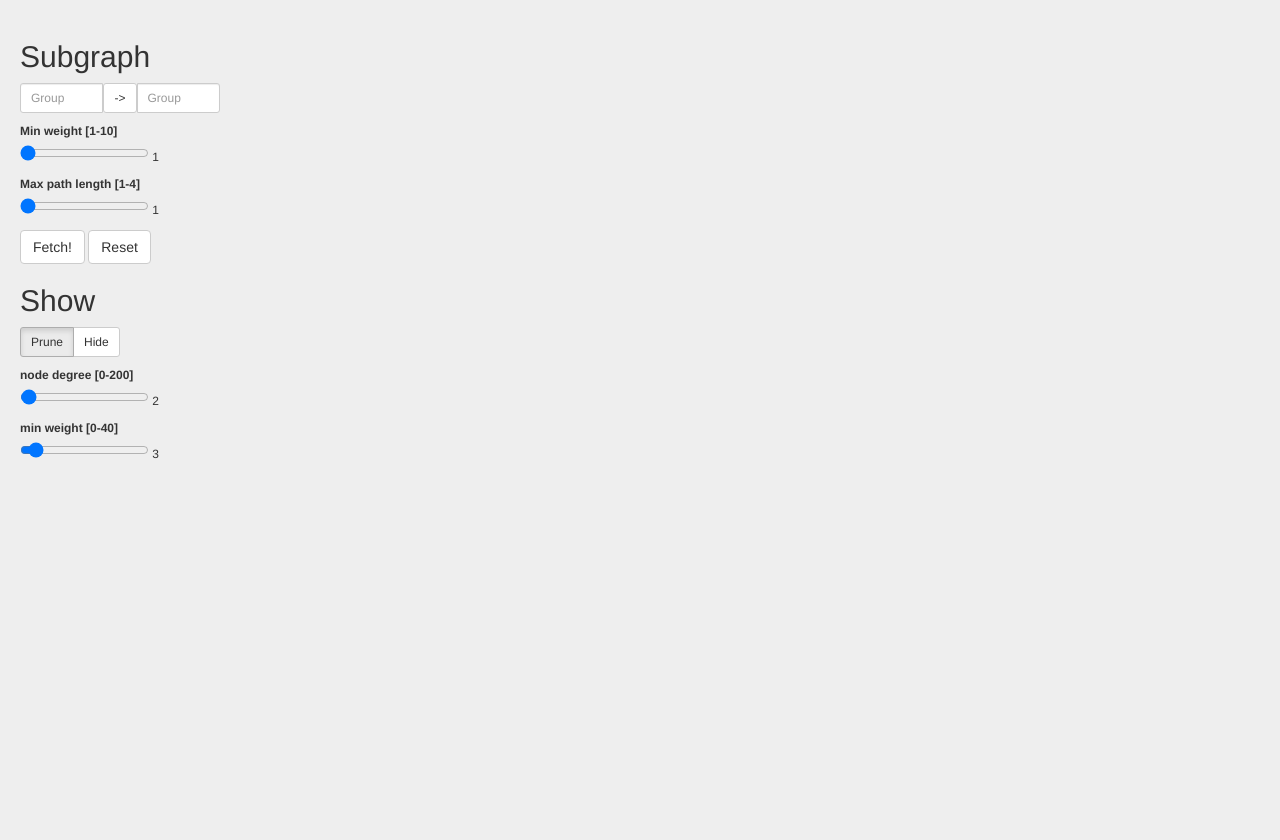
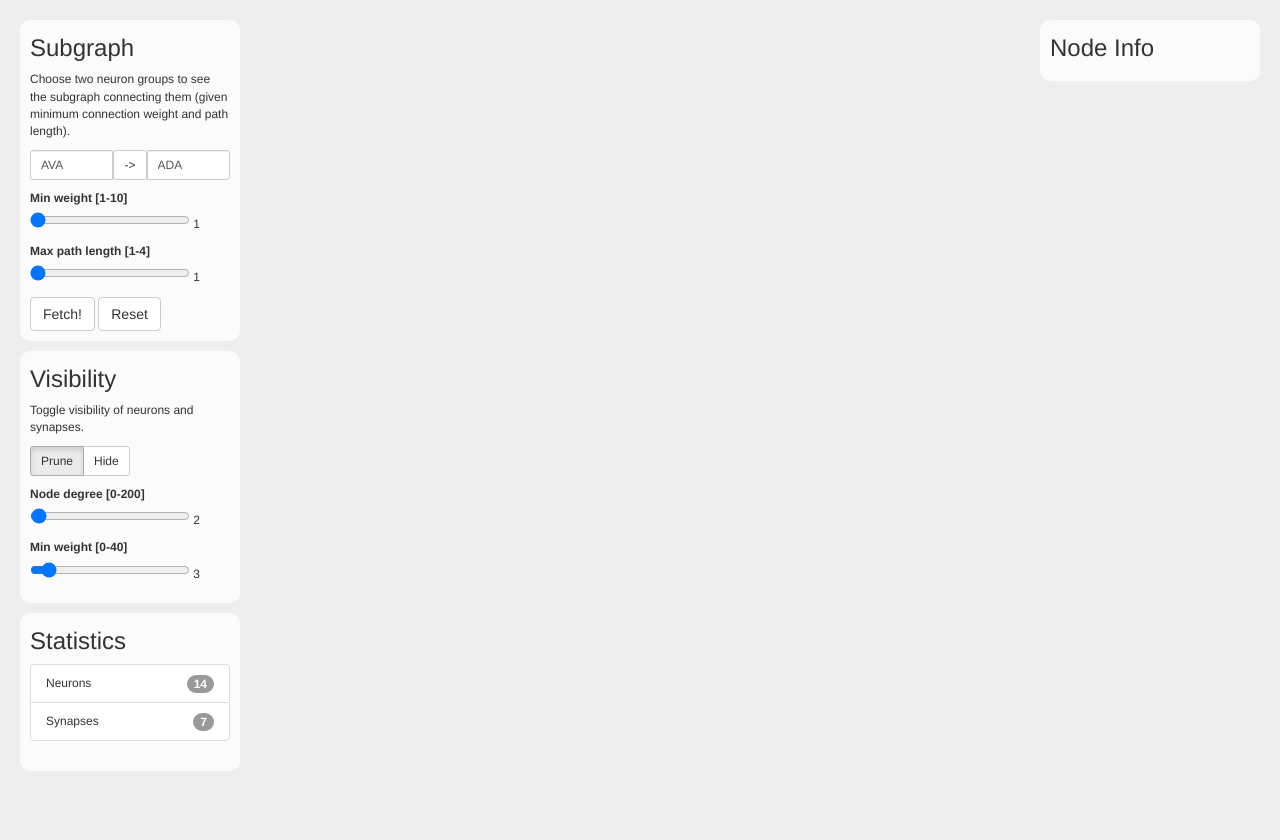
Before and after one commit to buhrmann/elegans, a Flask app: page / in a window 1280 px wide. After the commit the page ends 771 px from the top, so only its background shows below. Run offline with Flask 2, Linux system fonts and the light colour scheme; data that the repository does not hold is empty; some libraries are stand-ins or nearby versions.

Commit message:
More UI candy (individual panels).

```diff
--- a/static/css/d3.css
+++ b/static/css/d3.css
@@ -5,20 +5,44 @@ body {
 
 #graph {
   position: absolute;
-  top: 10%;
-  left: 5%;
-  width: 95%;
-  height: 95%;
+  top: 20px;
+  left: 15%;
+  width: 85%;
+  height: 100%;
   margin: 0 auto;
 }
 
 .uiwidget {
+  display:block;
+  width: 220px;
+  font-size: 12px;
+}
+
+#menu-widget {
   position:absolute;
-  display:block;
   top: 20px;
   left: 20px;
-  width: 200px;
-  font-size: 12px;
+}
+
+#node-widget {
+  position: fixed;
+  top: 20px;
+  right: 20px;
+}
+
+.uiwidget h3 {
+  margin-top: 5px;
+}
+
+input[type=range]{
+    width: 80%;
+}
+
+.formpanel {
+  background-color: rgba(255, 255, 255, 0.75);
+  padding: 10px;
+  margin-bottom: 10px;
+  border-radius: 10px;
 }
 
 .link
--- a/static/js/d3graph.js
+++ b/static/js/d3graph.js
@@ -1,6 +1,6 @@
 // Setup
 var width = 1000;
-var height = 800;
+var height = 1000;
 var data;
 var force;
 var nodeColorScale;
@@ -27,9 +27,11 @@ graph = function(id, d) {
 
     data = d;
     var n = data.neurons.length;
-    var s = width / 1;
+    n = Math.floor(Math.sqrt(n))
+    var s = width / (n+2);
     data.neurons.forEach(function(d, i) {
-        d.x = d.y = s/n * i;
+        d.x = (i / n) * s;
+        d.y = (i % n) * s;
         //d.fixed = true;
     });
 
@@ -67,12 +69,12 @@ graph = function(id, d) {
     node = nodeLayer.selectAll(".node");
     link = linkLayer.selectAll(".link");
 
-    svg.on("click", function() {
-        node.style("opacity", 1);
-        link.style("opacity", 1);
-        highlight = 0;
-        d3.event.stopPropagation();
-    })
+    // svg.on("click", function() {
+    //     node.style("opacity", 1);
+    //     link.style("opacity", 0.25);
+    //     highlight = 0;
+    //     d3.event.stopPropagation();
+    // });
 
     // Crossfilter
     nfilter.add(data['neurons']);
@@ -178,7 +180,7 @@ function filter(ndeg, wmin) {
             if (!edgeIds.has(d.id))
                 return "0";
             else
-                return "1";
+                return "0.25";
         });
     }
 
@@ -187,13 +189,8 @@ function filter(ndeg, wmin) {
         $("#search").autocomplete({source: optArray});
     });
 
-}
-
-
-function removePopovers() {
-  $('.popover').each(function() {
-    $(this).remove();
-  });
+    document.getElementById('stats-n').innerHTML = n.length;
+    document.getElementById('stats-s').innerHTML = e.length;
 }
 
 
@@ -206,6 +203,26 @@ function htmlForNode(d){
     return str;
 }
 
+function htmlTabForNode(d){
+    var str =
+    '<ul class="list-group">' +
+        '<li class="list-group-item"><span class="badge stats-item">' + d.group + '</span>Group</li>' +
+        '<li class="list-group-item"><span class="badge stats-item">' + d.type + '</span>Type</li>' +
+        '<li class="list-group-item"><span class="badge stats-item">' + d.AYGanglionDesignation + '</span>Ganglion</li>' +
+        '<li class="list-group-item"><span class="badge stats-item">' + d.inD + '</span>In Degree</li>' +
+        '<li class="list-group-item"><span class="badge stats-item">' + d.outD + '</span>Out Degree</li>' +
+        '<li class="list-group-item"><span class="badge stats-item">' + d.AYNbr + '</span>AYNbr</li>' +
+        '<li class="list-group-item"><a href="' + d.link +
+            '"><span class="glyphicon glyphicon-new-window pull-right"></span>In Worm Atlas </a></li>' +
+    '</ul>'
+    return str;
+}
+
+function removePopovers() {
+  $('.popover').each(function() {
+    $(this).remove();
+  });
+}
 
 function showPopover(d, dir) {
   $(this).popover({
@@ -219,13 +236,24 @@ function showPopover(d, dir) {
   $(this).popover('show');
 }
 
+function removeNodeInfo() {
+    document.getElementById("nodeinfo").innerHTML = "";
+    document.getElementById("node-heading").innerHTML = "Node Info";
+}
+
+function showNodeInfo(d) {
+    var minStr = "<a href='"+ "javascript:removeNodeInfo()" + "'><span class='glyphicon glyphicon-resize-small pull-right'></span></a>"
+    document.getElementById("nodeinfo").innerHTML = htmlTabForNode(d);
+    document.getElementById("node-heading").innerHTML = d.name + "<small>" + minStr + "</small>";
+}
+
 
 update = function(n, l) {
     nodes = n;
     links = l;
 
     var c = Math.min(-700 + wminVal * 100, -250);
-    var ld = Math.max(180 - wminVal * 10, 120);
+    var ld = Math.max(180 - wminVal * 10, 40);
     console.log(c, ld);
     force.nodes(nodes);
     force.links(links);
@@ -240,7 +268,8 @@ update = function(n, l) {
         .attr("class", "link")
         .classed("junction", function(d) { return (d.type == 'EJ' || d.type == 'NMJ')})
         .style("stroke-width", function(d) { return linkWeightScale(d.weight); })
-        .style("stroke", function(d) { return nodeColorScale(d.source.type); });
+        .style("stroke", function(d) { return nodeColorScale(d.source.type); })
+        .style("opacity", 0.25);
 
     link.exit().remove();
 
@@ -249,9 +278,9 @@ update = function(n, l) {
 
     var nodeEnter = node.enter().append("g")
         .attr("class", "node")
-        .call(force.drag)
+        .call(force.drag);
         //.on('click', connectedNodes);
-        .on('dblclick', function(d) { window.open(d.link, "_blank");});
+        //.on('dblclick', function(d) { window.open(d.link, "_blank");});
 
     nodeEnter.append("circle")
         .attr("r", function(d) { return nodeRadiusScale(d.D); })
@@ -264,12 +293,13 @@ update = function(n, l) {
         .text(function(d) { return d.name; });
 
     nodeEnter.on("mouseover", function(d) {
-        showPopover.call(this, d, 'auto top');
-        connectedNodes(d);
+        //showPopover.call(this, d, 'auto top');
+        showNodeInfo(d);
+        connectedNodes(d, this);
     })
 
     nodeEnter.on("mouseout", function(d) {
-        removePopovers();
+        //removePopovers();
         connectedNodes(null);
     })
 
@@ -320,13 +350,15 @@ collide = function(alpha) {
 }
 
 
-function connectedNodes(d) {
+function connectedNodes(d, elem) {
     if (d != null && (highlight == 0 || highlightedId != d.id)) {
         //Reduce the opacity of all but the neighbouring nodes
         highlightedId = d.id;
+        d3.select(elem).select("circle").style("stroke", "#000");
         node.style("opacity", function (o) {
             return neighboring(d, o) | neighboring(o, d) ? 1 : 0.1;
         });
+
         link.style("opacity", function (o) {
             return d.id==o.from | d.id==o.to ? 1 : 0.05;
         });
@@ -335,7 +367,8 @@ function connectedNodes(d) {
     } else {
         //Put them back to opacity=1
         node.style("opacity", 1);
-        link.style("opacity", 1);
+        node.select("circle").style("stroke", "#fff");
+        link.style("opacity", 0.25);
         highlight = 0;
     }
     d3.event.stopPropagation();
@@ -365,7 +398,6 @@ function subGraph() {
     var w = document.getElementById('subwslider').value;
     var l = document.getElementById('subpslider').value;
     var dir = $('#dirButton').text();
-    //dir = dir.slice(2, dir.length-2);
     $.getJSON($SCRIPT_ROOT + '/_subgraph', {
         group1: g1,
         group2: g2,
--- a/templates/graph.html
+++ b/templates/graph.html
@@ -4,21 +4,23 @@
 
   {% if data %}
     <div id="graph"></div>
-     <div class="uiwidget">
+     <div class="uiwidget" id="menu-widget">
       <form>
-        <h2> Subgraph </h2>
+        <div class="formpanel">
+          <h3>Subgraph</h3>
+          Choose two neuron groups to see the subgraph connecting them (given minimum connection weight and path length).
           <p><div class="input-group input-group-sm">
-          <input id="group1" type="search" placeholder="Group" size="4" maxlength="4" class="form-control"/>
-          <!-- <span class="input-group-addon">g1-g2</span> -->
+            <input id="group1" type="search" placeholder="Group" value="AVA" size="4" maxlength="4" class="form-control"/>
             <div class="input-group-btn">
              <button type="button" id="dirButton" class="btn btn-default dropdown-toggle" data-toggle="dropdown" aria-expanded="false">-></button>
               <ul class="dropdown-menu" role="menu">
                 <li><a href="#">-></a></li>
                 <li><a href="#">-</a></li>
               </ul>
-          </div><!-- /btn-group -->
-          <input id="group2" type="search" placeholder="Group" size="4" maxlength="4" class="form-control"/>
+            </div>
+            <input id="group2" type="search" placeholder="Group" value="ADA" size="4" maxlength="4" class="form-control"/>
           </div></p>
+
           <p><label for="subwslider">Min weight [1-10]</label>
           <input type="range" id="subwslider" name="subw" value="1" min="1" max="10" oninput="document.getElementById('subwlabel').value = value;">
           <output for="subwSlider" id="subwlabel">1</output></p>
@@ -27,19 +29,38 @@
           <output for="subpSlider" id="subplabel">1</output></p>
           <button class="btn btn-default" type="button" onclick="subGraph();">Fetch!</button>
           <button class="btn btn-default" type="button" onclick="graphReset();">Reset</button>
+        </div>
 
-        <h2> Show </h2>
+        <div class="formpanel">
+          <h3>Visibility</h3>
+          Toggle visibility of neurons and synapses.
           <p><div class="btn-group btn-group-sm" id="prune-radio" data-toggle="buttons-radio">
             <button id="prune1" type="button" data-toggle="button" name="option" value="1" class="btn btn-default active">Prune</button>
             <button id="prune2" type="button" data-toggle="button" name="option" value="2" class="btn btn-default">Hide</button>
           </div></p>
-        <p><label for="ndegslider">node degree [0-200]</label>
+          <p><label for="ndegslider">Node degree [0-200]</label>
           <input type="range" id="ndegslider" name="ndeg" value="2" min="0" max="200" oninput="filterNDeg(value)">
           <output for="thresholdSlider" id="ndeglabel">2</output></p>
-        <p><label for="wminslider">min weight [0-40]</label>
+          <p><label for="wminslider">Min weight [0-40]</label>
           <input type="range" id="wminslider" name="wmin" value="3" min="0" max="40" oninput="filterWMin(value)">
           <output for="wminslider" id="wminlabel">3</output></p>
+        </div>
       </form>
+
+      <div class="formpanel">
+        <h3>Statistics</h3>
+        <ul class="list-group">
+          <li class="list-group-item"><span class="badge stats-item" id="stats-n">14</span>Neurons</li>
+          <li class="list-group-item"><span class="badge stats-item" id="stats-s">7</span>Synapses</li>
+        </ul>
+      </div>
+    </div>
+
+    <div class="uiwidget" id="node-widget">
+      <div class="formpanel">
+        <h3 id="node-heading">Node Info</h3>
+        <span id="nodeinfo"></span>
+      </div>
     </div>
   {% endif %}
 {% endblock %}
```
Also changed, not shown: static/fonts/glyphicons-halflings-regular.ttf (added), static/fonts/glyphicons-halflings-regular.woff (added), static/fonts/glyphicons-halflings-white.png (added), static/fonts/glyphicons-halflings.png (added), 2 other files. Lines whose indentation alone changed are shown as unchanged.
